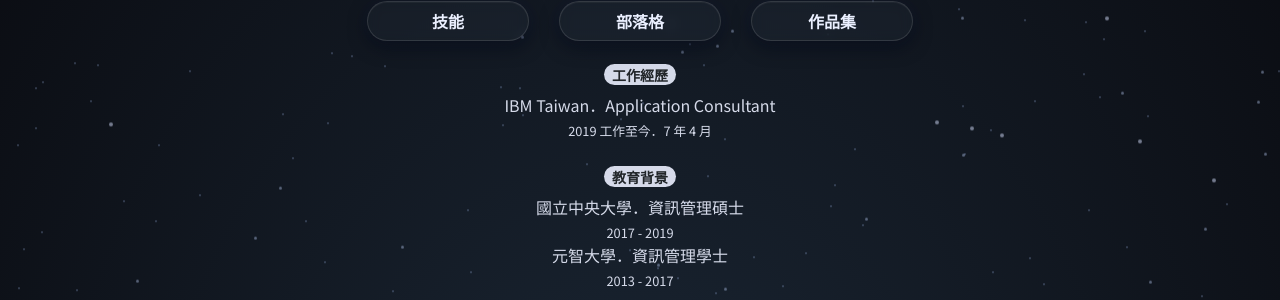
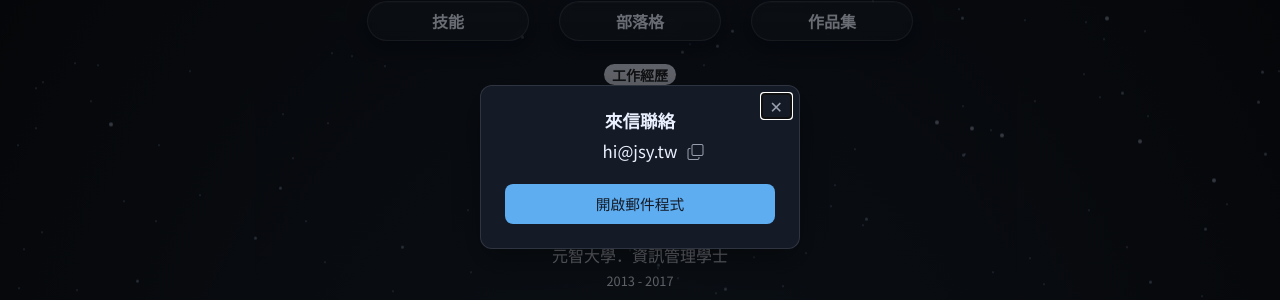
Before and after one commit to js-ying/Personal-Website-2019, a Vue app: page / in a window 1280 px wide. Both pictures are taken after a click on the link 620 px from the left and 561 px from the top of the page. Shown: the part 233-533 px from the top of the page. Built offline with nearby package versions, Linux system fonts and the light colour scheme; what vue-easy-lightbox would draw is missing.

Commit message:
contact: open dark mail dialog (copy icon + mailto) instead of copying directly

```diff
--- a/src/components/Home.vue
+++ b/src/components/Home.vue
@@ -23,10 +23,11 @@
     <section id="contact-section">
       <p>
         <a
-          :href="contact.copy ? '#' : contact.link"
-          :target="contact.copy ? null : '_blank'"
-          :title="contact.copy ? '複製電子郵件地址' : contact.name"
-          @click="contact.copy && copyEmail($event, contact.copy)"
+          :href="contact.mail ? '#' : contact.link"
+          :target="contact.mail ? null : '_blank'"
+          :title="contact.mail ? '來信聯絡' : contact.name"
+          :aria-haspopup="contact.mail ? 'dialog' : null"
+          @click="contact.mail && openMail($event)"
           :class="{ 'mr-3': index != contacts.length - 1 }"
           v-for="(contact, index) in contacts"
           :key="index"
@@ -35,9 +36,27 @@
         </a>
       </p>
     </section>
-    <transition name="toast-fade">
-      <div v-if="toast" class="copy-toast" role="status">{{ toast }}</div>
-    </transition>
+    <dialog ref="mailDialog" class="mail-dialog" aria-labelledby="mail-dialog-title" @click="closeOnBackdrop">
+      <form method="dialog" class="mail-close"><button aria-label="關閉">✕</button></form>
+      <h3 id="mail-dialog-title">來信聯絡</h3>
+      <p class="mail-address">
+        <span class="mail-value"
+          >{{ mail }}<button
+            type="button"
+            class="mail-copy"
+            title="複製電子郵件地址"
+            aria-label="複製電子郵件地址"
+            @click="copyMail"
+          >
+            <i class="bi bi-copy"></i></button
+        ></span>
+      </p>
+      <a class="mail-to" :href="`mailto:${mail}`">開啟郵件程式</a>
+      <!-- 提示放在 dialog 內才會顯示在 modal 上層 -->
+      <transition name="toast-fade">
+        <div v-if="toast" class="copy-toast" role="status">{{ toast }}</div>
+      </transition>
+    </dialog>
   </div>
 </template>
 
@@ -49,7 +68,7 @@ export default {
       contacts: [
         {
           name: 'E-mail',
-          copy: 'hi@jsy.tw',
+          mail: true,
           svg: 'bi bi-envelope-fill',
         },
         {
@@ -58,6 +77,7 @@ export default {
           svg: 'bi bi-github',
         },
       ],
+      mail: 'hi@jsy.tw',
       toast: '',
       toastTimer: null,
     };
@@ -78,21 +98,30 @@ export default {
     },
   },
   methods: {
-    // 複製信箱到剪貼簿並顯示提示；複製失敗時仍顯示地址供手動複製
-    async copyEmail(event, email) {
+    // 開啟寄信視窗，由使用者選擇開郵件程式或複製地址
+    openMail(event) {
       event.preventDefault();
+      if (event.detail > 0) event.currentTarget.blur();
+      this.$refs.mailDialog.showModal();
+    },
+    // 點背景關閉視窗
+    closeOnBackdrop(event) {
+      if (event.target === this.$refs.mailDialog) this.$refs.mailDialog.close();
+    },
+    // 複製地址並跳出提示
+    async copyMail() {
       let copied = false;
       try {
-        await navigator.clipboard.writeText(email);
+        await navigator.clipboard.writeText(this.mail);
         copied = true;
       } catch (e) {
         copied = false;
       }
-      this.toast = copied ? `已複製電子郵件地址：${email}` : `請手動複製電子郵件地址：${email}`;
+      this.toast = copied ? '已複製' : '複製失敗，請手動選取';
       clearTimeout(this.toastTimer);
       this.toastTimer = setTimeout(() => {
         this.toast = '';
-      }, 2500);
+      }, 2000);
     },
   },
 };
@@ -104,19 +133,95 @@ section {
   font-size: 1rem;
   margin-bottom: 1.4rem;
 }
+/* 寄信視窗（深色） */
+.mail-dialog {
+  width: min(320px, calc(100% - 32px));
+  padding: 24px;
+  border: 1px solid rgba(235, 240, 255, 0.12);
+  border-radius: 12px;
+  background: #141a26;
+  color: #ebf0ff;
+  box-shadow: 0 12px 32px rgba(0, 0, 0, 0.4);
+  text-align: center;
+}
+.mail-dialog::backdrop {
+  background: rgba(0, 0, 0, 0.55);
+}
+.mail-dialog h3 {
+  margin: 0 0 8px;
+  font-size: 1.1rem;
+  font-weight: 700;
+}
+.mail-address {
+  margin: 0 0 20px;
+  font-size: 1.05rem;
+}
+/* 地址單獨置中，複製圖示掛在右側不佔置中寬度 */
+.mail-value {
+  position: relative;
+}
+.mail-copy {
+  position: absolute;
+  top: 50%;
+  left: 100%;
+  margin-left: 4px;
+  transform: translateY(-50%);
+  display: inline-flex;
+  padding: 6px;
+  border: 0;
+  border-radius: 6px;
+  background: none;
+  color: rgba(235, 240, 255, 0.62);
+  font-size: 16px;
+  line-height: 1;
+  cursor: pointer;
+}
+.mail-copy:hover {
+  background: rgba(94, 173, 240, 0.12);
+  color: #5eadf0;
+}
+.mail-to {
+  display: block;
+  padding: 9px 12px;
+  border-radius: 8px;
+  background: #5eadf0;
+  color: #141a26;
+  font-size: 0.92rem;
+  text-decoration: none;
+}
+.mail-to:hover {
+  color: #141a26;
+  text-decoration: none;
+  opacity: 0.9;
+}
+.mail-close {
+  position: absolute;
+  top: 8px;
+  right: 8px;
+  margin: 0;
+}
+.mail-close button {
+  padding: 4px 8px;
+  border: 0;
+  background: none;
+  color: rgba(235, 240, 255, 0.62);
+  font-size: 1rem;
+  line-height: 1;
+  cursor: pointer;
+}
+/* 複製成功的底部提示，配色與視窗反轉 */
 .copy-toast {
   position: fixed;
   left: 50%;
   bottom: 32px;
   transform: translateX(-50%);
-  z-index: 1080;
   width: max-content;
   max-width: calc(100% - 32px);
-  padding: 10px 18px;
+  padding: 8px 16px;
   border-radius: 8px;
-  background: rgba(33, 37, 41, 0.92);
-  color: #fff;
-  font-size: 15px;
+  background: #ebf0ff;
+  color: #141a26;
+  font-size: 0.88rem;
   box-shadow: 0 4px 12px rgba(0, 0, 0, 0.25);
 }
 .toast-fade-enter-active,
```
